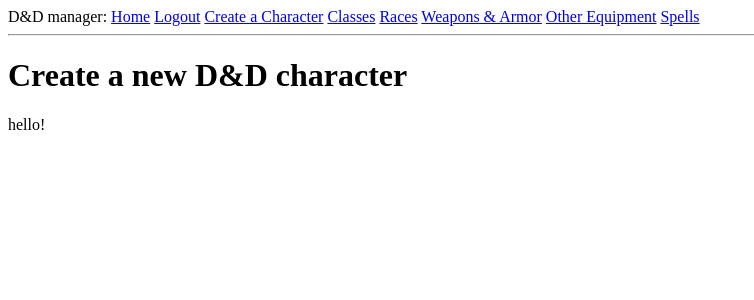
After one commit to shenles/dndmanager, a Flask app: page /createcharacter in a window 1280 px wide. The commit adds this page. Shown: the top 300 px of the page, without its empty margins (0-754 px from the left). Run offline with Flask 2, Linux system fonts and the light colour scheme; the visitor is signed in with stand-in values (Sample User, id 1); parts of the project's set-up code (start-up, migrations or seed data) failed here and were passed over.

Commit message:
start character creation page

```diff
--- a/app/routes.py
+++ b/app/routes.py
@@ -62,6 +62,13 @@ def dndclasses():
         return render_template('dndclasses.html', title='Classes')
     ddclasses = Dndclass.query.all()
     return render_template('dndclasses.html', title='D&D Classes', allclasses=ddclasses)
+
+@app.route('/createcharacter')
+@login_required
+def createcharacter():
+    if not current_user:
+        return render_template('createcharacter.html', title='Create Character')
+    return render_template('createcharacter.html', title='Create a D&D Character', message='hello!')
 
 @app.route('/dndraces')
 @login_required
--- a/app/templates/base.html
+++ b/app/templates/base.html
@@ -15,6 +15,7 @@
             {% else %}
             <a href="{{ url_for('logout') }}">Logout</a>
             {% endif %}
+            <a href="{{ url_for('createcharacter') }}">Create a Character</a>
             <a href="{{ url_for('dndclasses') }}">Classes</a>
             <a href="{{ url_for('dndraces') }}">Races</a>
             <a href="{{ url_for('dndweaponsarmor') }}">Weapons & Armor</a>
--- /dev/null
+++ b/app/templates/createcharacter.html
@@ -0,0 +1,10 @@
+{% extends "base.html" %}
+
+{% block content %}
+    <h1>Create a new D&D character</h1>
+    <div>
+    {% if message %}
+        <p>{{ message }}</p>
+    {% endif %}
+    </div>
+{% endblock %}
```
